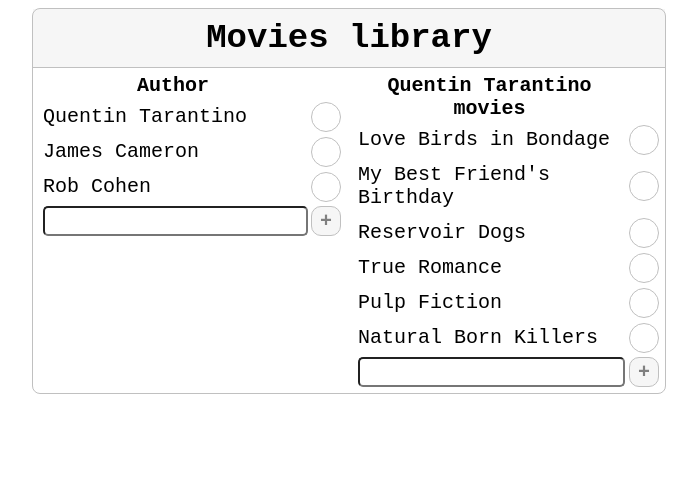
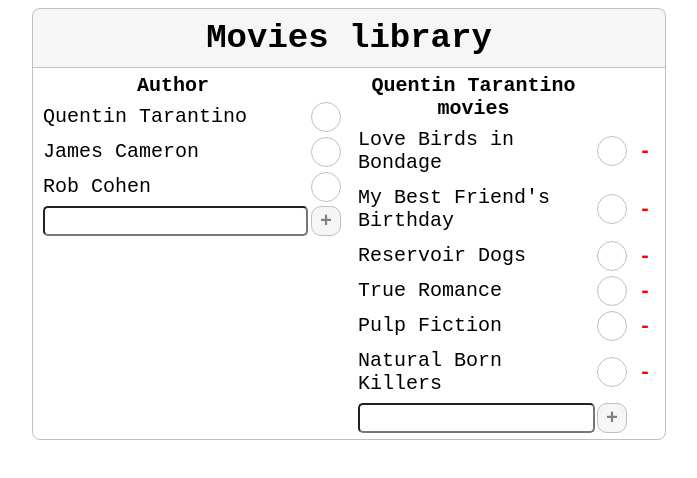
Before and after one commit to mindaugasjaugelis/movies, a React (Create React App) app: page / in a window 1280 px wide. Both pictures are taken after a click on the element "Quentin Tarantino". Shown: the top 478 px of the page, without its empty margins (291-988 px from the left). Built offline with nearby package versions, Linux system fonts and the light colour scheme.

Commit message:
added remove movie function;

```diff
--- a/src/authors.jsx
+++ b/src/authors.jsx
@@ -8,6 +8,9 @@ function Author(props) {
         <div className={props.isFavorite ? "item-fav item-fav-true" : "item-fav"} onClick={props.setAsFavorite}>
         </div>
       </td>
+      {/* <td>
+        <div className={"btn del-btn"} onClick={props.setAsFavorite}>-</div>
+      </td>       */}
     </tr>
   );
 }
@@ -45,7 +48,7 @@ class NewAuthor extends React.Component {
             name="newAuthorInput"></input>
         </td>
         <td>
-          <div className="add-btn" onClick={this.addClick.bind(this)}>+</div>
+          <div className="btn add-btn" onClick={this.addClick.bind(this)}>+</div>
         </td>
       </tr>
     );
--- a/src/authorsWithMovies.jsx
+++ b/src/authorsWithMovies.jsx
@@ -94,6 +94,10 @@ export default class AuthortsWithMovies extends React.Component {
     var authorToSetAsFavorite = this.getAuthorByKey(key, authors);
     authorToSetAsFavorite.isFavorite = !authorToSetAsFavorite.isFavorite;
 
+    // for (let i = 0; i < authorToSetAsFavorite.movies.length; i++) {
+    //   authorToSetAsFavorite.movies[i].isFavorite = authorToSetAsFavorite.isFavorite;
+    // }
+
     this.setState({
       authors: authors
     });
@@ -104,6 +108,21 @@ export default class AuthortsWithMovies extends React.Component {
     var selectedAuthor = this.getAuthorByKey(this.state.selectedAuthor.key, authors);
     var movieToSetAsFavorite = this.getMovieByKey(key, selectedAuthor.movies);
     movieToSetAsFavorite.isFavorite = !movieToSetAsFavorite.isFavorite;
+
+    //TODO: Kodlel nekeiciant selectedAuthor vistiek pasimato pakeitimai???
+    this.setState({
+      authors: authors
+    });
+  }
+
+  removeMovie(key) {
+    // Delete at a specific index, no matter what value is in it
+    //update(state, { items: { $splice: [[index, 1]] } });
+    var authors = update(this.state.authors, {});
+    var selectedAuthor = this.getAuthorByKey(this.state.selectedAuthor.key, authors);
+    selectedAuthor.movies = selectedAuthor.movies.filter((m) => {
+      return m.key !== key;
+    });
 
     //TODO: Kodlel nekeiciant selectedAuthor vistiek pasimato pakeitimai???
     this.setState({
@@ -174,6 +193,7 @@ export default class AuthortsWithMovies extends React.Component {
               <Movies
                 selectedAuthor={this.state.selectedAuthor}
                 setFavoriteMovie={this.setFavoriteMovie.bind(this)}
+                removeMovie={this.removeMovie.bind(this)}
                 add={this.addMovie.bind(this)} />
             </td>
           </tr>
--- a/src/index.css
+++ b/src/index.css
@@ -50,18 +50,24 @@ input.new-item {
   margin-left: 4px;
 }
 
-div.add-btn {
+div.btn {
   width: 28px;
   height: 25px;
   padding-top: 3px;
   cursor: pointer;
   font-weight: bold;
   text-align: center;
+}
 
-  border: 1px solid silver;
-  background-color: #c0c0c026;
+div.add-btn {
   color: grey;
   border-radius: 10px;
+  background-color: #c0c0c026;
+  border: 1px solid silver;
+}
+
+div.del-btn {
+  color: red;
 }
 
 div.item-fav-true {
--- a/src/movies.jsx
+++ b/src/movies.jsx
@@ -5,17 +5,20 @@ function Movie(props) {
     <tr>
       <td className="item">{props.name}</td>
       <td>
-      <div className={props.isFavorite ? "item-fav item-fav-true" : "item-fav"} onClick={props.setFavoriteMovie}>
+        <div className={props.isFavorite ? "item-fav item-fav-true" : "item-fav"} onClick={props.setFavoriteMovie}>
         </div>
+      </td>
+      <td>
+        <div className={"btn del-btn"} onClick={props.removeMovie}>-</div>
       </td>
     </tr>
   );
 }
 
 class NewMovie extends React.Component {
-  constructor(props){
+  constructor(props) {
     super(props);
-    this.state = {inputValue: ""};
+    this.state = { inputValue: "" };
   }
 
   updateInputValue(e) {
@@ -45,7 +48,7 @@ class NewMovie extends React.Component {
             name="newAuthorInput"></input>
         </td>
         <td>
-          <div className="add-btn" onClick={this.addClick.bind(this)}>+</div>
+          <div className="btn add-btn" onClick={this.addClick.bind(this)}>+</div>
         </td>
       </tr>
     );
@@ -59,7 +62,8 @@ export default class Movies extends React.Component {
         name={movie.name}
         key={movie.key.toString()}
         isFavorite={movie.isFavorite}
-        setFavoriteMovie={() => this.props.setFavoriteMovie(movie.key)}/>
+        setFavoriteMovie={() => this.props.setFavoriteMovie(movie.key)}
+        removeMovie={() => this.props.removeMovie(movie.key)} />
     }) : null;
 
     var header = this.props.selectedAuthor ? this.props.selectedAuthor.name + " movies" : null;
```
